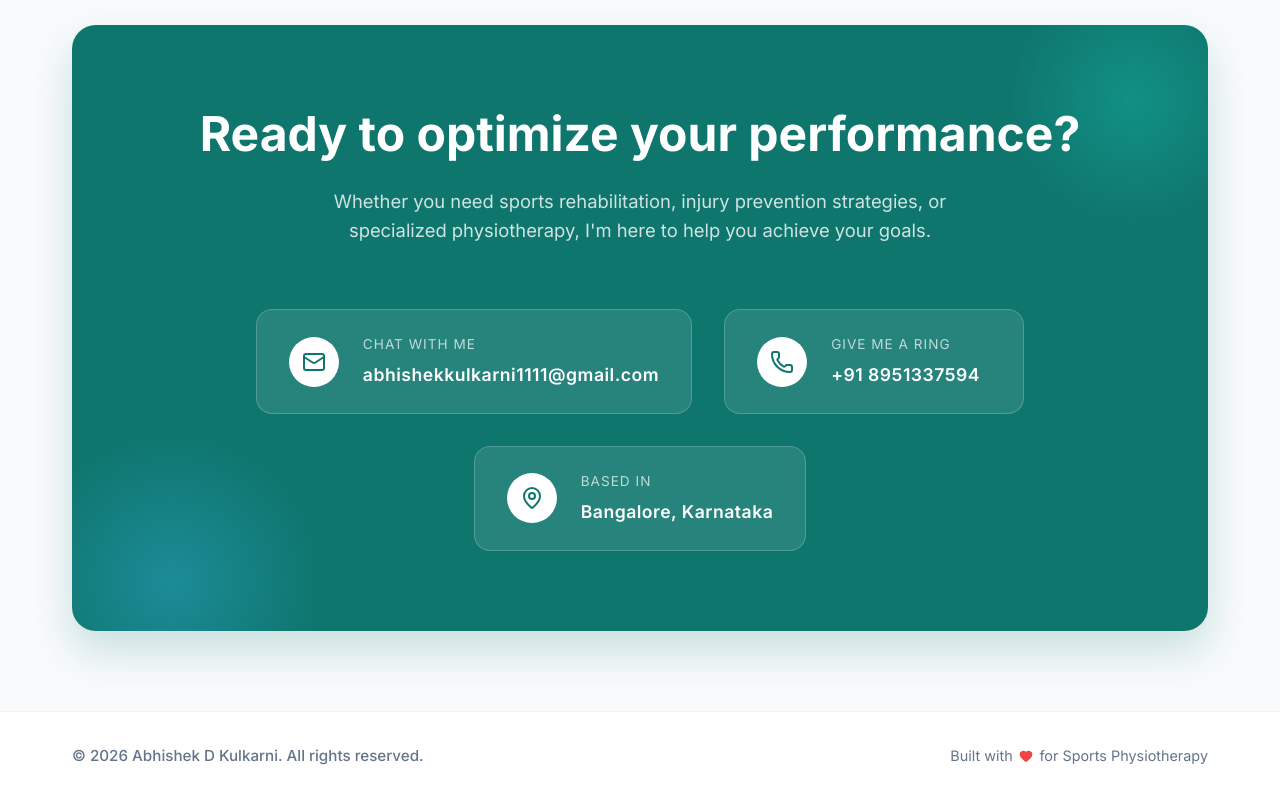
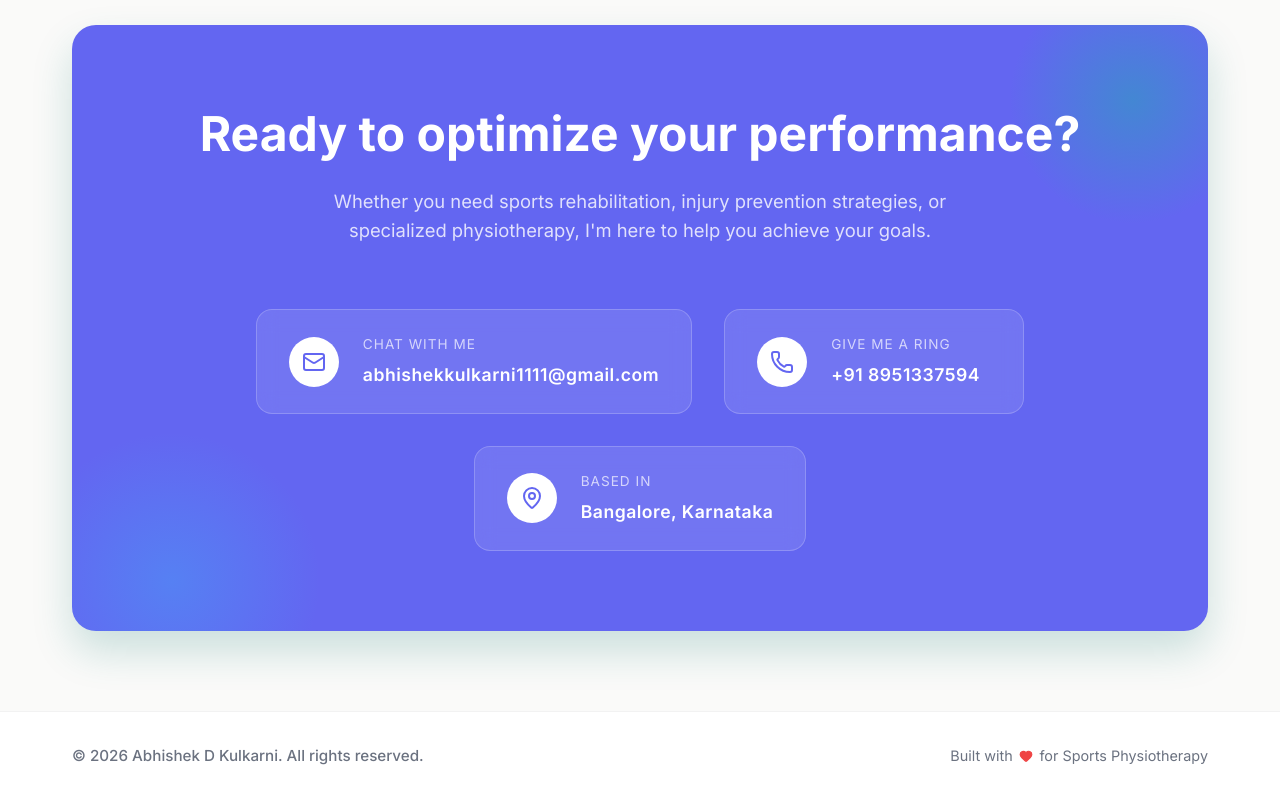
Before and after one commit to abhishekdkulkarni1997/portfolio, a React (Vite) app: page / in a window 1280 px wide. Shown: the part 4502-5302 px from the top of the page. Built offline with nearby package versions, Linux system fonts and the light colour scheme.

Commit message:
Update color theme to Indigo & Rose

```diff
--- a/src/index.css
+++ b/src/index.css
@@ -1,19 +1,24 @@
 @import url('https://fonts.googleapis.com/css2?family=Inter:wght@300;400;500;600;700&display=swap');
 
 :root {
-  --primary-color: #0f766e; /* Deep Teal */
-  --primary-light: #14b8a6;
-  --secondary-color: #1e293b; /* Slate */
-  --bg-color: #f8fafc;
-  --text-main: #334155;
-  --text-light: #64748b;
+  /* Modern Premium Theme */
+  --primary-color: #6366f1;
+  /* Indigo */
+  --primary-light: #818cf8;
+  --secondary-color: #111827;
+  /* Dark Slate */
+  --bg-color: #fafaf9;
+  /* Warm White */
+  --text-main: #374151;
+  --text-light: #6b7280;
   --surface-color: #ffffff;
-  --accent-color: #f59e0b; /* Amber for highlights */
+  --accent-color: #f43f5e;
+  /* Rose / Coral */
 
-  --transition: all 0.3s ease;
-  --shadow-sm: 0 1px 3px rgba(0,0,0,0.05);
-  --shadow-md: 0 4px 6px -1px rgba(0,0,0,0.1), 0 2px 4px -1px rgba(0,0,0,0.06);
-  --shadow-lg: 0 10px 15px -3px rgba(0,0,0,0.1), 0 4px 6px -2px rgba(0,0,0,0.05);
+  --transition: all 0.3s cubic-bezier(0.4, 0, 0.2, 1);
+  --shadow-sm: 0 1px 3px rgba(0, 0, 0, 0.05);
+  --shadow-md: 0 10px 15px -3px rgba(0, 0, 0, 0.05), 0 4px 6px -2px rgba(0, 0, 0, 0.025);
+  --shadow-lg: 0 20px 25px -5px rgba(0, 0, 0, 0.1), 0 10px 10px -5px rgba(0, 0, 0, 0.04);
 }
 
 * {
@@ -50,7 +55,12 @@ ul {
   padding: 0 2rem;
 }
 
-h1, h2, h3, h4, h5, h6 {
+h1,
+h2,
+h3,
+h4,
+h5,
+h6 {
   color: var(--secondary-color);
   font-weight: 700;
   line-height: 1.2;
```
